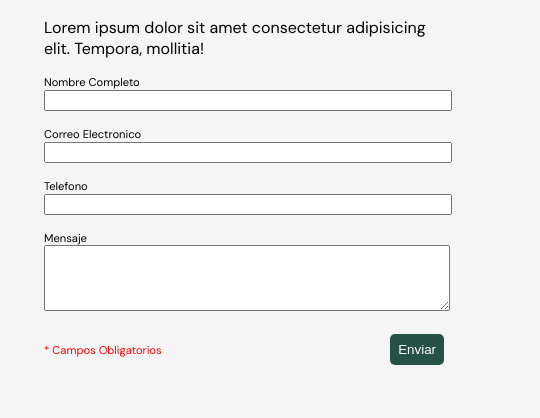
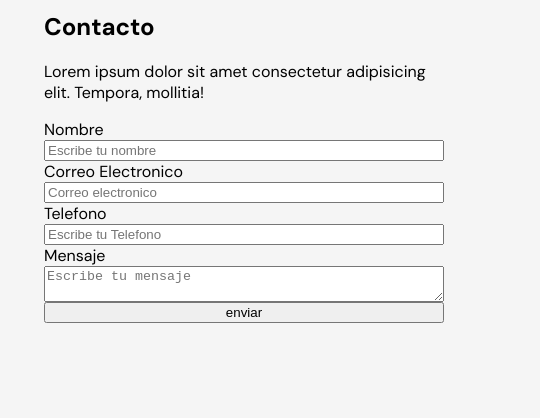
Before and after one commit to MateoFontaine/CariloPaisajeProtegidoV2, an Astro site: page / in a window 1280 px wide. Shown: the part 2114-2532 px from the top of the page, 740-1280 px from the left. Built offline with nearby package versions, Linux system fonts and the light colour scheme; Astro itself is replaced by a stand-in of ours.

Commit message:
Seguimos probando lo de formulario

```diff
--- a/src/components/contacForms.astro
+++ b/src/components/contacForms.astro
@@ -5,27 +5,20 @@
 <div class="contacto">
     <h2>Contacto</h2>
     <p>Lorem ipsum dolor sit amet consectetur adipisicing elit. Tempora, mollitia!</p>
-    <form class="forms" netlify>
-        <div class="fomrsText">
-            <p>Nombre Completo</p>
-            <input type="text">
-        </div>
-        <div class="fomrsText">
-            <p>Correo Electronico</p>
-            <input type="email">
-        </div>
-        <div class="fomrsText">
-            <p>Telefono</p>
-            <input type="number">
-        </div>
-        <div class="fomrsText">
-            <p>Mensaje</p>
-            <textarea id="mensaje" rows="4" cols="53"></textarea>
-        </div>
-        <div class="obligatorio">
-            <p>* Campos Obligatorios</p>
-            <button>Enviar</button>
-        </div>
+    <form method="POST" class="formulario" netlify>
+        <label>Nombre</label>
+        <input type="text" placeholder="Escribe tu nombre">
+
+        <label>Correo Electronico</label>
+        <input type="text" placeholder="Correo electronico">
+
+        <label>Telefono</label>
+        <input type="number" placeholder="Escribe tu Telefono">
+
+        <label>Mensaje</label>
+        <textarea placeholder="Escribe tu mensaje"></textarea>
+
+        <input type="submit" value="enviar">
     </form>
 </div>
 
@@ -33,44 +26,14 @@
     .contacto{
         width: 400px;
     }
-    .obligatorio{
+    .formulario{
         display: flex;
-        justify-content: space-between;
-        align-items: center;
-    }
-    .obligatorio p{
-        font-size: .7rem;
-        color: red;
-    }
-    .fomrsText{
-        margin: 1rem 0rem;
-    }
-    input{
-        width: 100%;
-    }
-    textarea{
-        width: 100%;
-    }
-    .fomrsText p{
-        font-size: .7rem;
-        margin: 0;
-    }
-    button{
-        padding: .5rem;
-        background-color: rgb(38,81,71);
-        border-radius: 5px;
-        color: white;
-        border: 0px;
+        flex-direction: column;
+        justify-content: center;
     }
     @media screen and (max-width: 944px) {
         .contacto{
             margin: 1rem;
         }
-        input{
-            width: 100%;
-        }
-        textarea{
-            width: 100%;
-        }
     }
 </style>
```
